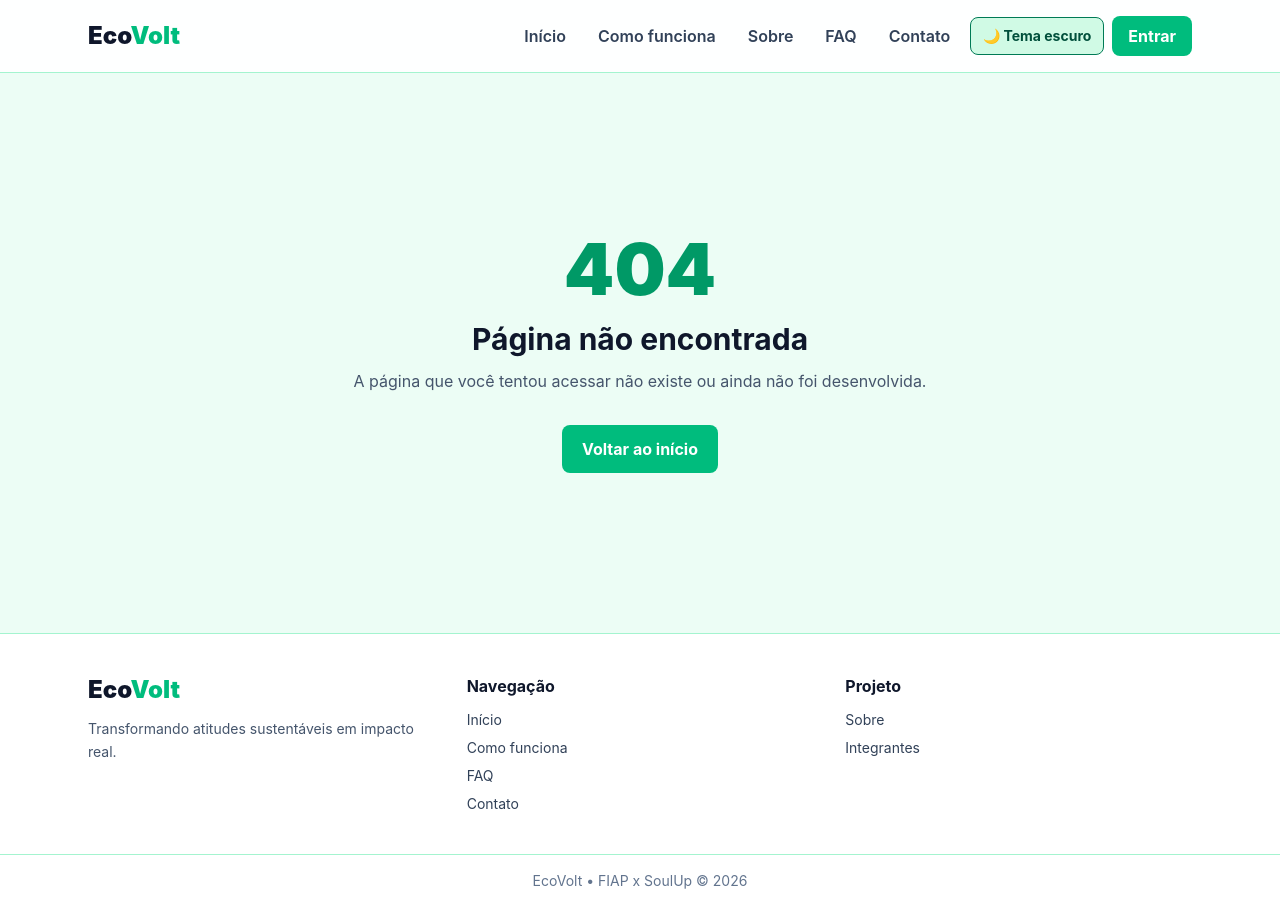
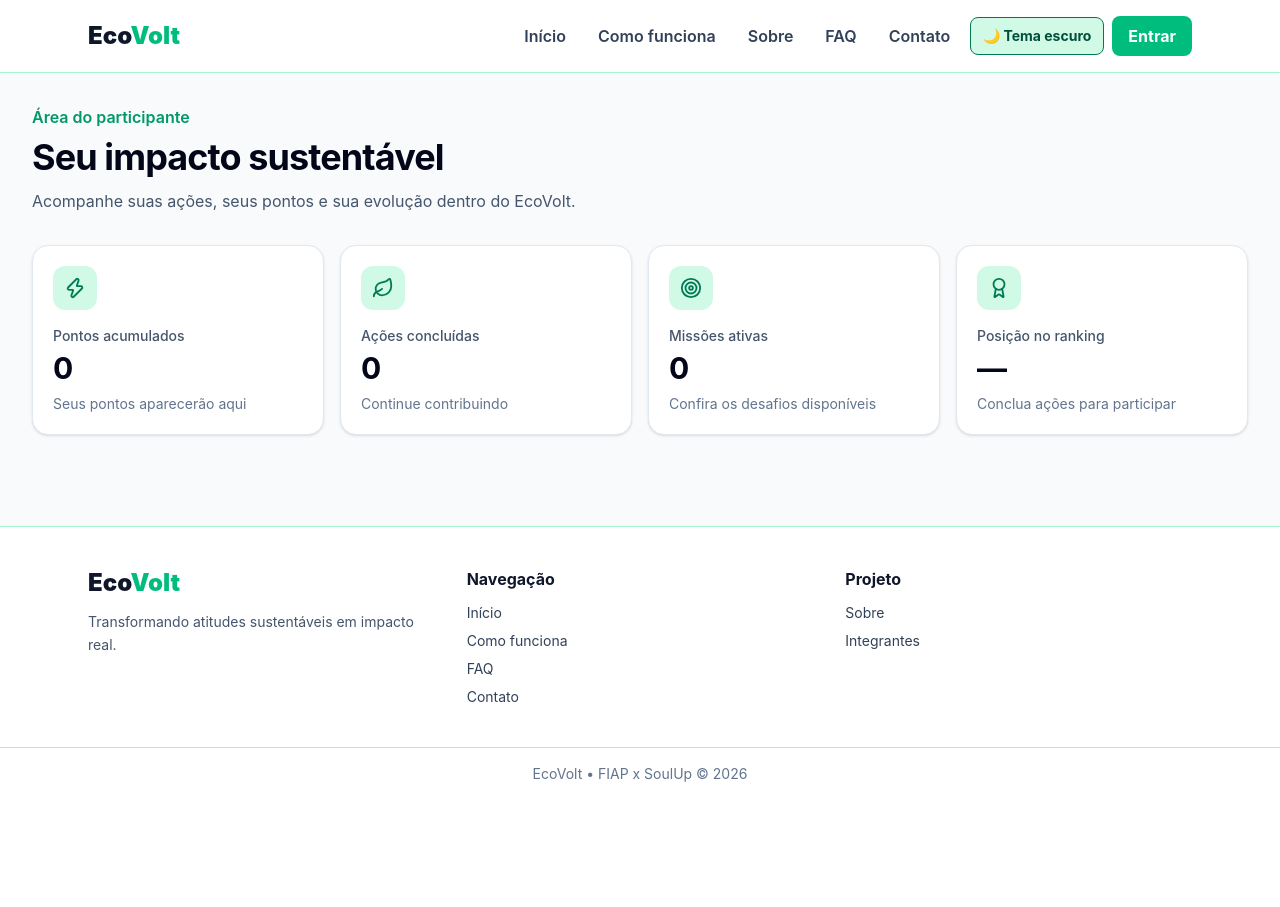
Before and after one commit to Dev-Ulrich/EcoVoltRepositoryFE, a React (Vite) app in the folder EcoVolt/: page /app in a window 1280 px wide. After the commit the page ends 800 px from the top, so only its background shows below. Built offline with nearby package versions, Linux system fonts and the light colour scheme.

Commit message:
feat: criar layout e dashboard da área interna

```diff
--- a/EcoVolt/package.json
+++ b/EcoVolt/package.json
@@ -11,6 +11,7 @@
   },
   "dependencies": {
     "@tailwindcss/vite": "^4.3.3",
+    "lucide-react": "^1.39.0",
     "react": "^19.2.8",
     "react-dom": "^19.2.8",
     "react-hook-form": "^7.87.0",
--- /dev/null
+++ b/EcoVolt/src/components/layout/AppLayout.tsx
@@ -0,0 +1,19 @@
+import { Outlet } from 'react-router-dom'
+import Footer from './Footer'
+import Header from './Header'
+
+function AppLayout() {
+  return (
+    <div className="flex min-h-screen flex-col bg-slate-50 text-slate-950 transition-colors dark:bg-slate-950 dark:text-slate-50">
+      <Header />
+
+      <main className="mx-auto w-full max-w-7xl flex-1 px-4 py-8 sm:px-6 lg:px-8">
+        <Outlet />
+      </main>
+
+      <Footer />
+    </div>
+  )
+}
+
+export default AppLayout
--- /dev/null
+++ b/EcoVolt/src/pages/app/DashboardPage.tsx
@@ -0,0 +1,80 @@
+import { Award, Leaf, Target, Zap } from 'lucide-react'
+
+const summaryItems = [
+  {
+    title: 'Pontos acumulados',
+    value: '0',
+    description: 'Seus pontos aparecerão aqui',
+    icon: Zap,
+  },
+  {
+    title: 'Ações concluídas',
+    value: '0',
+    description: 'Continue contribuindo',
+    icon: Leaf,
+  },
+  {
+    title: 'Missões ativas',
+    value: '0',
+    description: 'Confira os desafios disponíveis',
+    icon: Target,
+  },
+  {
+    title: 'Posição no ranking',
+    value: '—',
+    description: 'Conclua ações para participar',
+    icon: Award,
+  },
+]
+
+function DashboardPage() {
+  return (
+    <section aria-labelledby="dashboard-title">
+      <div className="mb-8">
+        <p className="mb-2 font-semibold text-emerald-600 dark:text-emerald-400">
+          Área do participante
+        </p>
+
+        <h1
+          id="dashboard-title"
+          className="text-3xl font-bold tracking-tight sm:text-4xl"
+        >
+          Seu impacto sustentável
+        </h1>
+
+        <p className="mt-3 max-w-2xl text-slate-600 dark:text-slate-300">
+          Acompanhe suas ações, seus pontos e sua evolução dentro do EcoVolt.
+        </p>
+      </div>
+
+      <div className="grid gap-4 sm:grid-cols-2 xl:grid-cols-4">
+        {summaryItems.map((item) => {
+          const Icon = item.icon
+
+          return (
+            <article
+              key={item.title}
+              className="rounded-2xl border border-slate-200 bg-white p-5 shadow-sm transition-colors dark:border-slate-800 dark:bg-slate-900"
+            >
+              <div className="mb-4 flex size-11 items-center justify-center rounded-xl bg-emerald-100 text-emerald-700 dark:bg-emerald-900 dark:text-emerald-300">
+                <Icon aria-hidden="true" size={22} />
+              </div>
+
+              <p className="text-sm font-medium text-slate-600 dark:text-slate-300">
+                {item.title}
+              </p>
+
+              <p className="mt-1 text-3xl font-bold">{item.value}</p>
+
+              <p className="mt-2 text-sm text-slate-500 dark:text-slate-400">
+                {item.description}
+              </p>
+            </article>
+          )
+        })}
+      </div>
+    </section>
+  )
+}
+
+export default DashboardPage
--- a/EcoVolt/src/routes/AppRoutes.tsx
+++ b/EcoVolt/src/routes/AppRoutes.tsx
@@ -1,6 +1,7 @@
 import { Route, Routes } from 'react-router-dom'
-
+import AppLayout from '../components/layout/AppLayout'
 import PublicLayout from '../components/layout/PublicLayout'
+import DashboardPage from '../pages/app/DashboardPage'
 import HomePage from '../pages/public/HomePage'
 import NotFoundPage from '../pages/public/NotFoundPage'
 
@@ -9,8 +10,11 @@ function AppRoutes() {
     <Routes>
       <Route element={<PublicLayout />}>
         <Route index element={<HomePage />} />
+        <Route path="*" element={<NotFoundPage />} />
+      </Route>
 
-        <Route path="*" element={<NotFoundPage />} />
+      <Route path="app" element={<AppLayout />}>
+        <Route index element={<DashboardPage />} />
       </Route>
     </Routes>
   )
```
Also changed, not shown: 1 other file (tests, documents, lock files or other folders).
